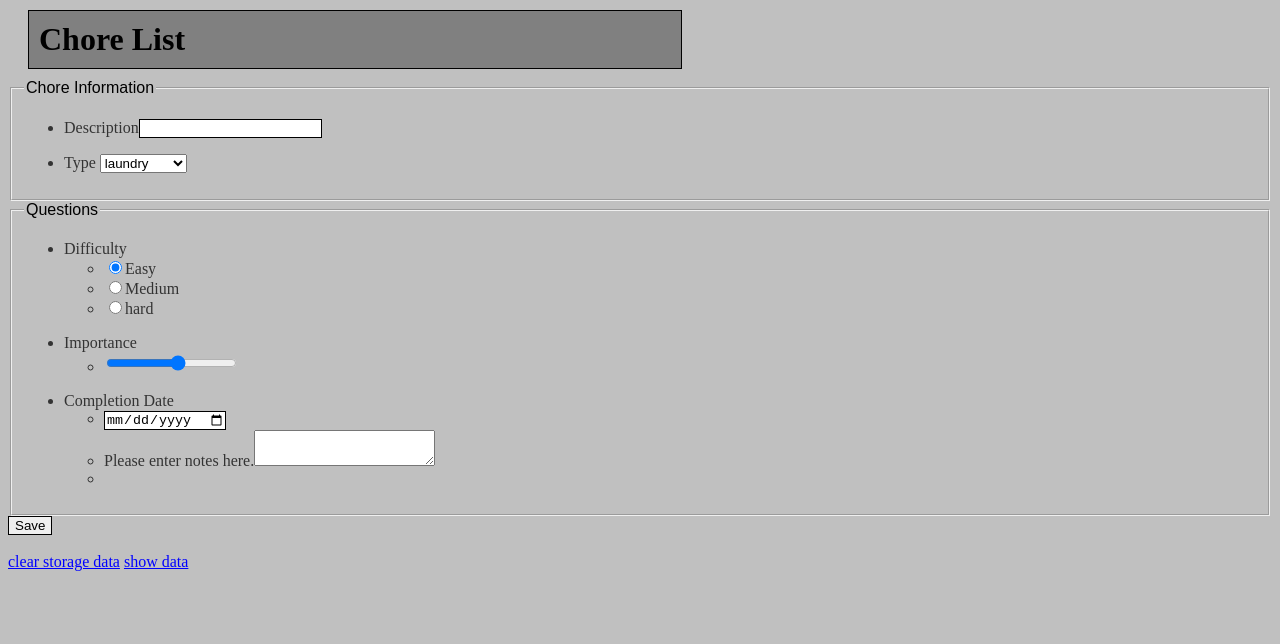
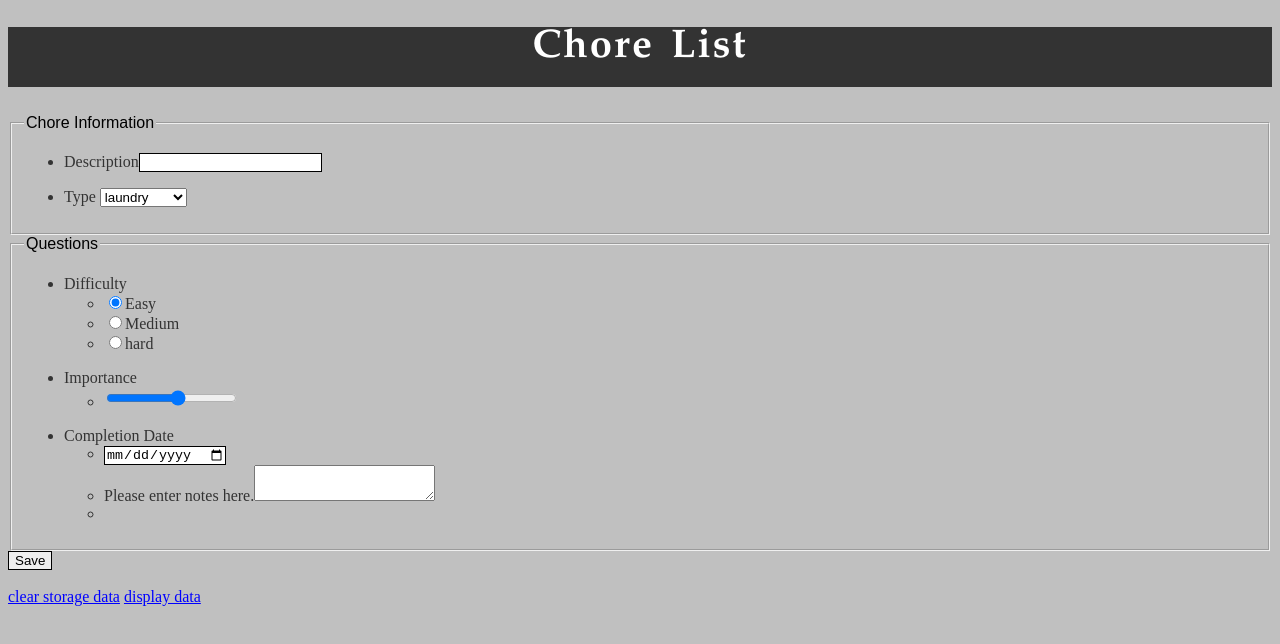
Before and after one commit to r69592/Black_James_project2, a plain HTML site: page additem.html in a window 1280 px wide. Drawn offline with Linux system fonts and the light colour scheme.

Commit message:
Just finished all the css I'm willing to try for the day.

```diff
--- a/additem.html
+++ b/additem.html
@@ -68,10 +68,10 @@ VFW Project: Chore List
             </ul>
         </ul>
     </fieldset>
-    <input type="submit" id="button" value="Save" />
+    <input type="button" id="button" value="Save" />
 </form>
 <br><a href="#" />clear storage data</a>
-    <a href="#" />show data</a>
+    <a href="#" />display data</a>
 
 </body>
 </html>
--- a/css/style.css
+++ b/css/style.css
@@ -8,11 +8,21 @@ body {
 
 }
 h1 {
-    margin:  10px 20px;
-    border:  1px solid #000;
-    padding:  10px;
-    background-color: gray;
-    width:  50%;
+    background-repeat: true;
+    font-family: Garamond, sans-serif,serif;
+    text-decoration: none;
+    text-align: center;
+    text-shadow: grey;
+    font-size: 40px;
+    color: white;
+    padding:  20px;
+    height: 20px;
+    background-color: #333;
+    text-transform: none;
+    word-spacing: 5px;
+    letter-spacing: 2px;
+    line-height: 2px;
+
 }
 a {
     color: blue;
@@ -31,10 +41,6 @@ p {
 legend {
     font-family: sans-serif;
 }
-form input {
-    padding: 10 10 10 10;
-    color: black;
-}
 
 .even{background: #fff; }
 input.hasFocus(border: 2px solid #ff0000);
```
Also changed, not shown: 1 other file.
